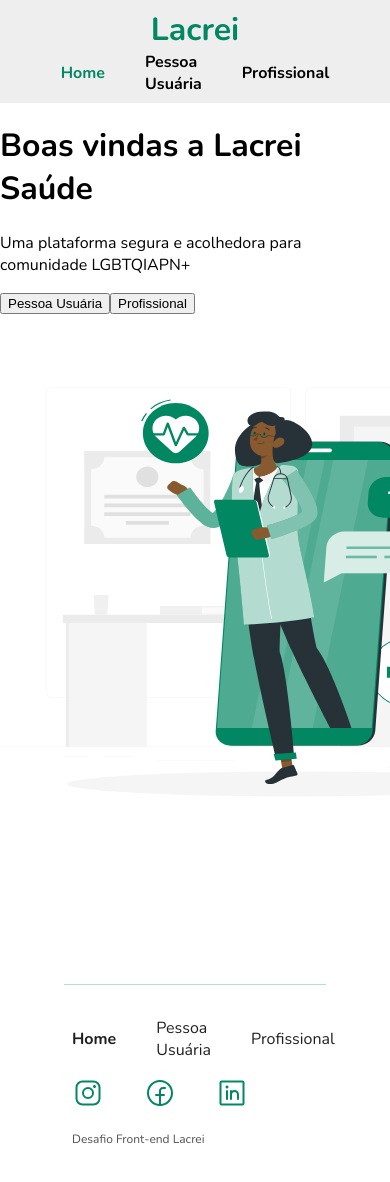
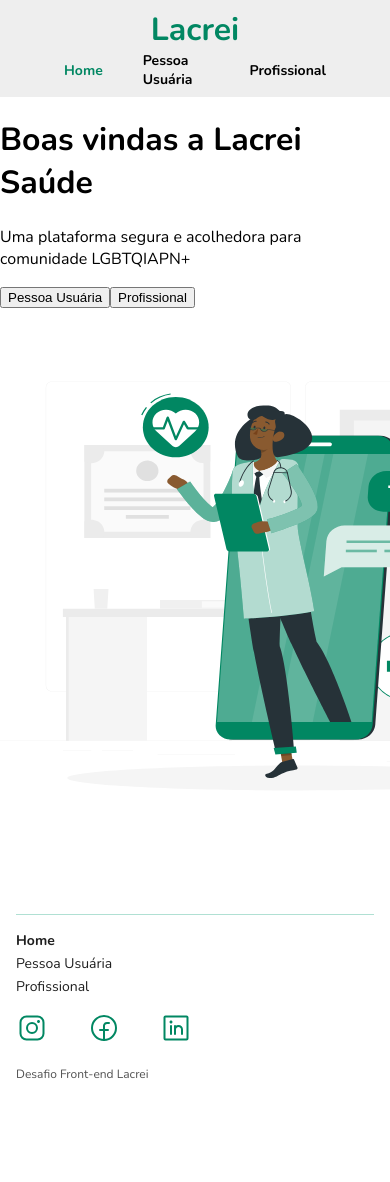
Before and after one commit to fabioper/desafio-lacrei, a Next.js app: page / in a window 390 px wide. Shown: the top 1182 px of the page. After the commit the page ends 1090 px from the top, so only its background shows below. Built offline with nearby package versions, Linux system fonts and the light colour scheme.

Commit message:
melhora responsividade

```diff
--- a/src/shared/layout/footer/styles.ts
+++ b/src/shared/layout/footer/styles.ts
@@ -4,8 +4,8 @@ import styled from "styled-components"
 
 export const Wrapper = styled.footer`
   border-top: 1px solid ${props => props.theme.colors.footerBorderColor};
-  margin: 4rem;
-  padding: 2rem 0.5rem 0;
+  margin: 0 4rem;
+  padding: 2rem 0 0.5rem;
   display: flex;
   flex-direction: column;
   gap: 1rem;
@@ -17,11 +17,23 @@ export const Wrapper = styled.footer`
     gap: 2.5rem;
   }
 
-  nav a {
-    color: rgb(31, 31, 31);
+  nav {
+    a {
+      color: rgb(31, 31, 31);
 
-    &.active {
-      font-weight: 700;
+      &.active {
+        font-weight: 700;
+      }
+    }
+
+    @media (max-width: ${props => props.theme.sizes.sm}) {
+      align-items: flex-start;
+      flex-direction: column;
+      gap: 0.25rem;
+
+      a {
+        font-size: 0.875rem;
+      }
     }
   }
 
@@ -29,4 +41,13 @@ export const Wrapper = styled.footer`
     font-size: 0.75rem;
     color: #515151;
   }
+
+  @media (max-width: ${props => props.theme.sizes.md}) {
+    margin: 0 2rem;
+  }
+
+  @media (max-width: ${props => props.theme.sizes.sm}) {
+    margin: 0 1rem;
+    padding-top: 1rem;
+  }
 `
--- a/src/shared/layout/header/styles.ts
+++ b/src/shared/layout/header/styles.ts
@@ -25,6 +25,10 @@ export const Wrapper = styled.header`
     a {
       font-size: 1rem;
       font-weight: 700;
+
+      @media (max-width: ${props => props.theme.sizes.sm}) {
+        font-size: 0.875rem;
+      }
     }
 
     a.active {
@@ -32,7 +36,7 @@ export const Wrapper = styled.header`
     }
   }
 
-  @media screen and (max-width: 640px) {
+  @media (max-width: ${props => props.theme.sizes.sm}) {
     flex-direction: column;
   }
 `
--- a/src/styles/theme.tsx
+++ b/src/styles/theme.tsx
@@ -13,6 +13,10 @@ export const theme: DefaultTheme = {
     primary: "#018762",
     footerBorderColor: "#b0e0d3",
   },
+  sizes: {
+    sm: "520px",
+    md: "1024px",
+  },
 }
 
 export default function ThemeProvider({ children }: PropsWithChildren) {
--- a/styled.d.ts
+++ b/styled.d.ts
@@ -7,5 +7,10 @@ declare module "styled-components" {
       primary: string
       footerBorderColor: string
     }
+
+    sizes: {
+      sm: string
+      md: string
+    }
   }
 }
```
